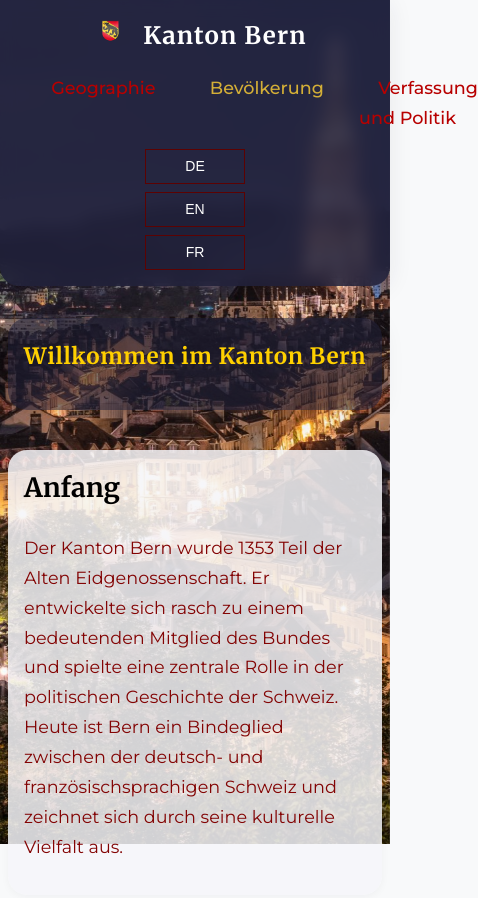
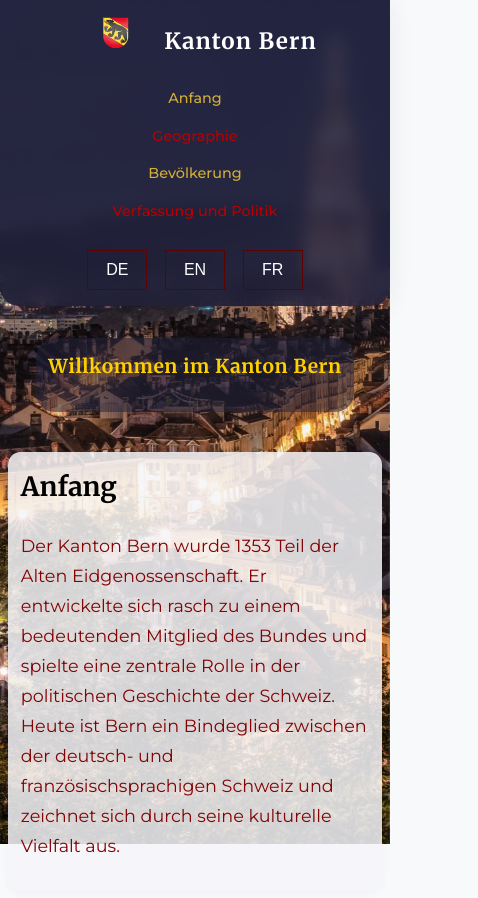
Before and after one commit to dexpra/Project1, a plain HTML site: page index.html in a window 390 px wide. Shown: the top 898 px of the page, 478 px wide, since content can reach past the window. Drawn offline with Linux system fonts and the light colour scheme.

Commit message:
Screen resolution fix

```diff
--- a/style.css
+++ b/style.css
@@ -282,29 +282,41 @@ footer {
 }
 
 @media (max-width: 600px) {
-  .lang-switch {
+  .header nav ul {
     flex-direction: column;
     align-items: center;
+    gap: 0.5rem;
+  }
+  .header nav a {
+    padding: 0.4rem 0.8rem;
+    font-size: 0.9rem;
+  }
+  .lang-switch {
+    display: flex;
+    flex-direction: row;
+    justify-content: center;
+    gap: 0.5rem;
+    margin-top: 0.5rem;
+  }
+  .lang-switch .btn {
+    width: auto;
+    min-width: 60px;
+    font-size: 0.9rem;
+    padding: 0.3rem 0.6rem;
+  }
+  .header h1{
+    text-align: center;
+    font-size: 1.4rem;
+  }
+  .overlay-text {
+    padding: 0.8rem;
+  }
+  .overlay-text h2 {
+    font-size: 1.2rem;
+  }
+  section {
+    padding: 0.8rem;
+    border-radius: 0.8rem;
   }
 
-  .btn {
-    width: 100px;
-    height: 35px;
-  }
-
-  .btn span {
-    font-size: 14px;
-  }
-
-  .header h1 {
-    font-size: 1.5rem;
-  }
-
-  .logo-title img {
-    height: 32px;
-  }
-
-  .overlay-text h2 {
-    font-size: 1.4rem;
-  }
 }
```
